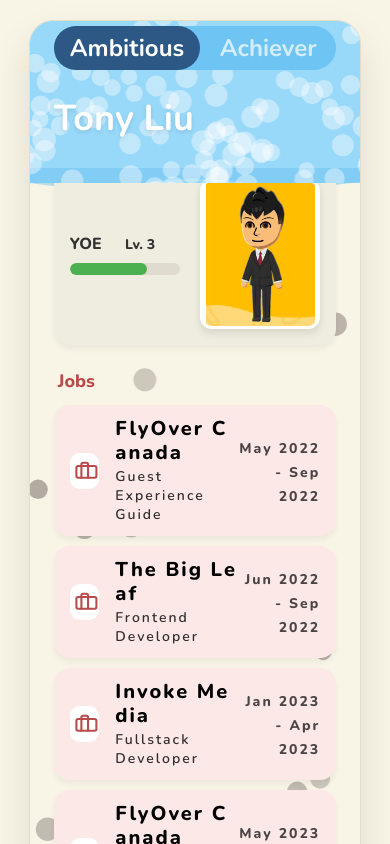
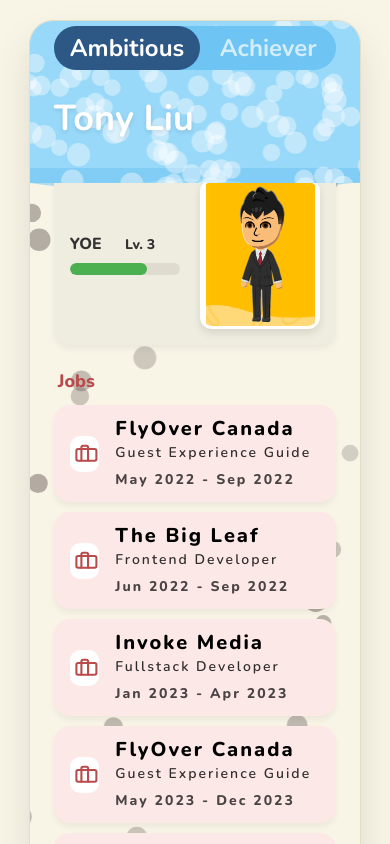
Before and after one commit to TonyLiu0226/yunxiaoliu.com_v2, a React (Vite) app in the folder yunxiaoliu.com/: page / in a window 390 px wide. Shown: the top 844 px of the page. Built offline with nearby package versions, Linux system fonts and the light colour scheme.

Commit message:
fix mobile responsiveness for job cards

```diff
--- a/yunxiaoliu.com/src/index.css
+++ b/yunxiaoliu.com/src/index.css
@@ -379,7 +379,6 @@ body {
   font-size: 20px;
   font-weight: 800;
   line-height: 1.2;
-  word-break: break-all;
 }
 
 .job-role {
@@ -398,6 +397,24 @@ body {
   font-size: 14px;
   font-weight: 800;
   opacity: 0.7;
+}
+
+@media screen and (max-width: 550px) {
+  .job-content {
+    display: flex;
+    flex-direction: column;
+    align-items: flex-start;
+  }
+
+  .job-left {
+    width: 100%;
+  }
+
+  .job-right {
+    width: 100%;
+    text-align: left;
+    margin-top: 4px;
+  }
 }
 
 .project-card .item-text {
```
